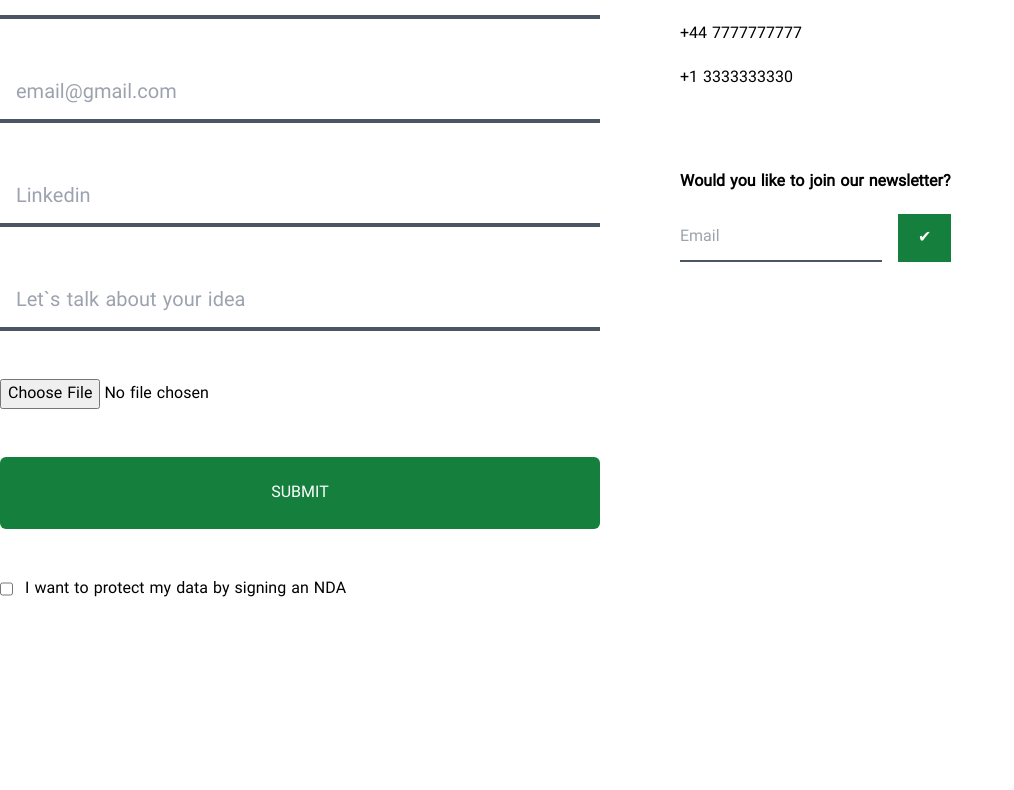
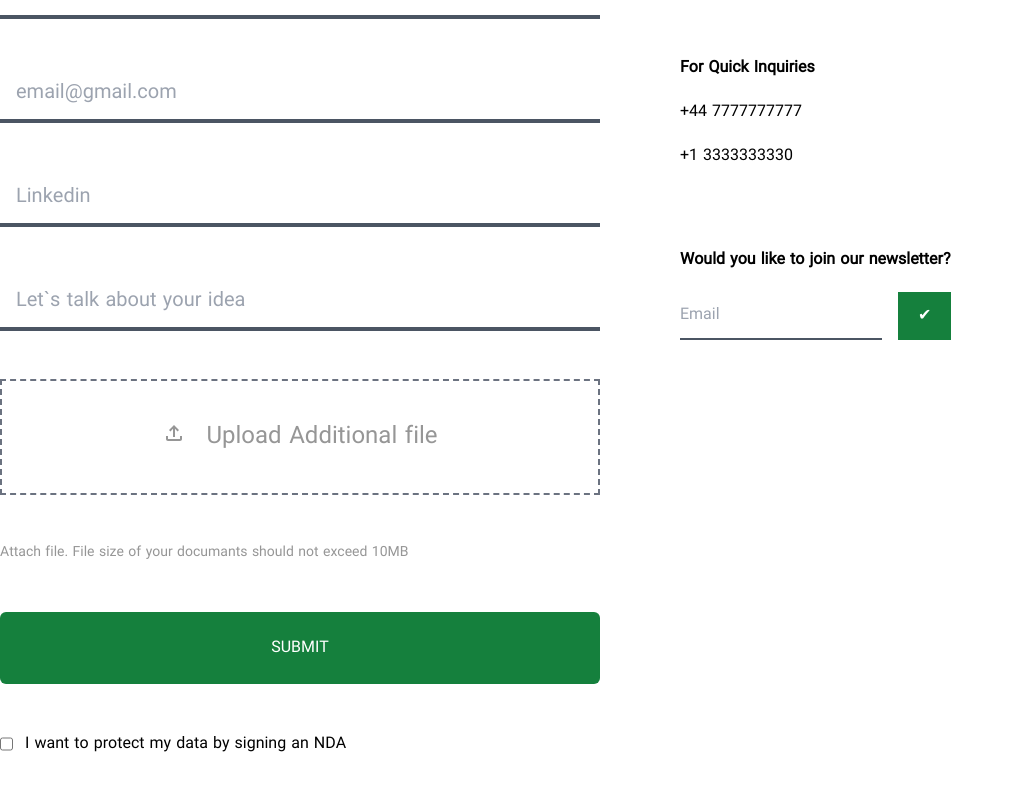
Before and after one commit to bagheri-dev/input-validation, a React (Vite) app: page / in a window 1280 px wide. Shown: the part 841-1631 px from the top of the page, without its empty margins (0-1014 px from the left). Before the commit the page ends 1482 px from the top, so only its background shows below. Built offline with nearby package versions, Linux system fonts and the light colour scheme.

Commit message:
finish input file

```diff
--- a/src/components/ContactUs.tsx
+++ b/src/components/ContactUs.tsx
@@ -1,4 +1,5 @@
 import { useState } from "react";
+import { MdOutlineFileUpload } from "react-icons/md";
 import validateForm from "./ErrorHandle";
 import { FormData, FormErrors } from "./interface";
 
@@ -13,6 +14,7 @@ export default function Contactus() {
     email: "",
     linkedin: "",
     idea: "",
+    file: null,
   });
 
   const [errors, setErrors] = useState<FormErrors>({});
@@ -25,6 +27,14 @@ export default function Contactus() {
     if (Object.keys(ValidationError).length === 0) {
       console.log("Successfully Submit", formData);
     }
+  };
+  // handleFileChange
+  const handleFileChange = (event: React.ChangeEvent<HTMLInputElement>) => {
+    const file = event.target.files?.[0];
+    setFormData({
+      ...formData,
+      file: file || null,
+    });
   };
   // change input value
   const handleChange = (el: React.ChangeEvent<HTMLInputElement>) => {
@@ -179,9 +189,28 @@ export default function Contactus() {
               </span>
             )}
           </div>
-          <div>
-            <input type="file" />
+          <div className="flex justify-center text-color-primery border-2 border-dashed border-gray-500 py-10">
+            <label htmlFor="file" className="flex gap-5 text-2xl">
+              <MdOutlineFileUpload />
+              Upload Additional file
+            </label>
+            <input
+              type="file"
+              className="hidden"
+              name="file"
+              id="file"
+              accept=".zip"
+              onChange={handleFileChange}
+            />
           </div>
+          {errors.file && (
+            <span className="text-red-500 py-2 block text-base">
+              {errors.file}
+            </span>
+          )}
+          <span className="text-sm text-color-primery inline-block">
+            Attach file. File size of your documants should not exceed 10MB
+          </span>
           <div>
             <button
               className="w-full py-6 rounded-md bg-green-700 text-white "
@@ -191,7 +220,7 @@ export default function Contactus() {
             </button>
           </div>
           <div className="flex gap-3">
-            <input type="checkbox" />
+            <input name="file" type="checkbox" />
             <p>I want to protect my data by signing an NDA</p>
           </div>
         </form>
--- a/src/components/ErrorHandle.tsx
+++ b/src/components/ErrorHandle.tsx
@@ -49,6 +49,14 @@ const validateForm = (data : FormData) : FormErrors => {
         errors.idea = "idea is required"
     }
 
+    // Error File
+    if (data.file) {
+        const maxFileSize = 10 * 1024 * 1024; // 10MB in bytes
+        if (data.file.size > maxFileSize) {
+            errors.file = "File size must be less than or equal to 10 MB";
+        }
+    }
+
     return errors;
   };
 
--- a/src/components/interface.d.ts
+++ b/src/components/interface.d.ts
@@ -8,6 +8,7 @@ export interface FormData {
     email: string;
     linkedin: string;
     idea: string;
+    file: File | null;
   }
 
   export interface FormErrors {
@@ -20,4 +21,5 @@ export interface FormData {
     email?: string;
     linkedin?: string;
     idea?: string;
+    file?: File | null;
   }
```
